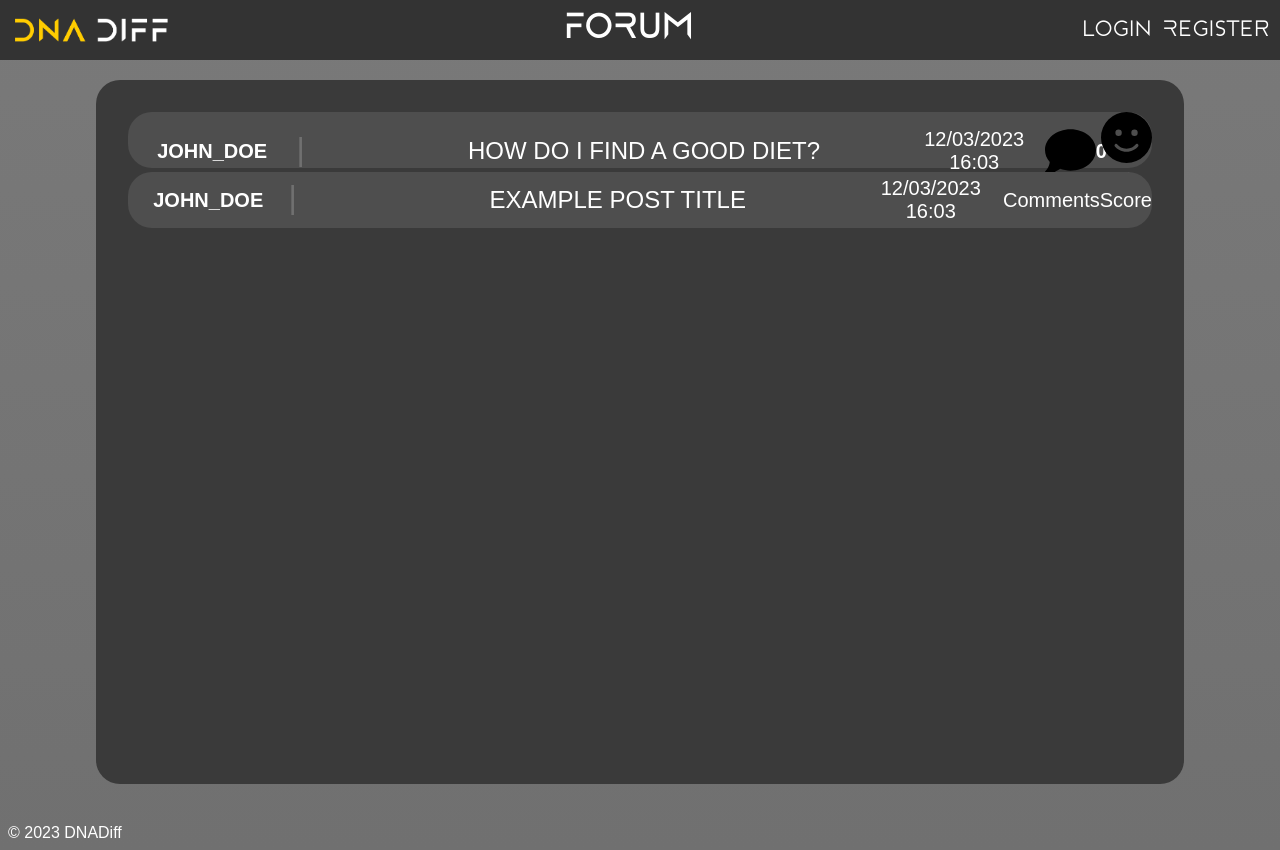
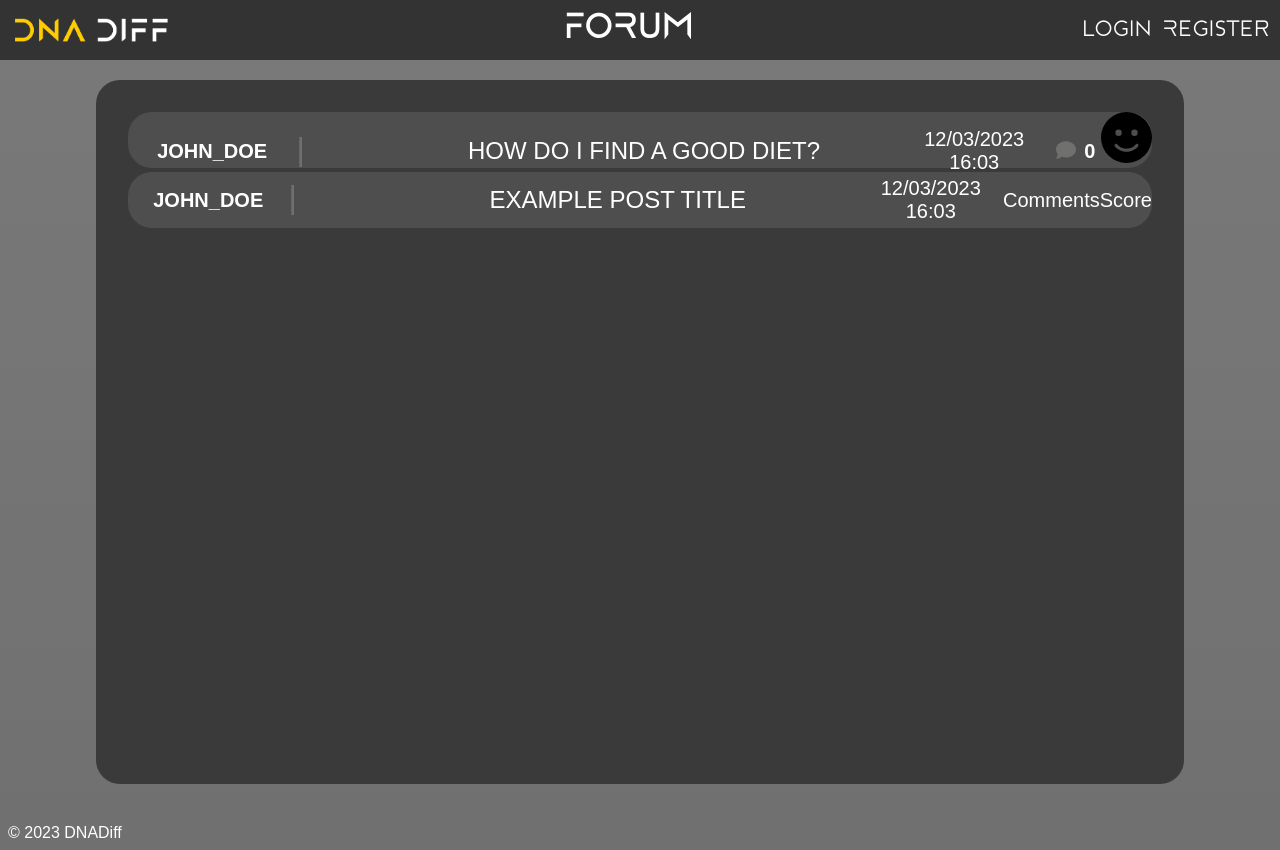
Before and after one commit to DnaDiff/forum, a plain HTML site: page new-forum/public/index.html in a window 1280 px wide. Drawn offline with Linux system fonts and the light colour scheme; grey boxes are pictures that could not be loaded; files whose address does not match are found by name.

Commit message:
Define comments icon properties

```diff
--- a/new-forum/public/css/post.css
+++ b/new-forum/public/css/post.css
@@ -111,6 +111,16 @@
   justify-content: center;
   align-items: center;
 }
+
+.post__comments--icon {
+  filter: invert(44%) sepia(15%) saturate(9%) hue-rotate(328deg) brightness(95%)
+    contrast(91%); /* #707070 */
+  width: 1.25rem;
+  height: auto;
+  padding-right: 0.5rem;
+  margin-bottom: 0.15rem;
+  transition: transform 0.2s;
+}
 }
 
 .post__score {
```
